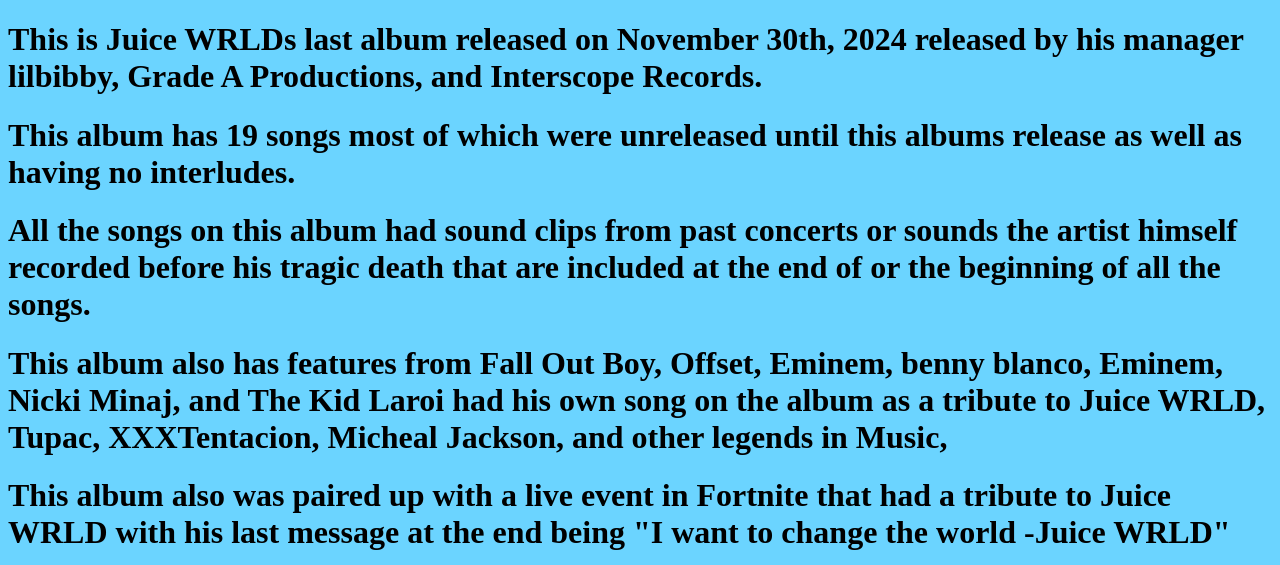
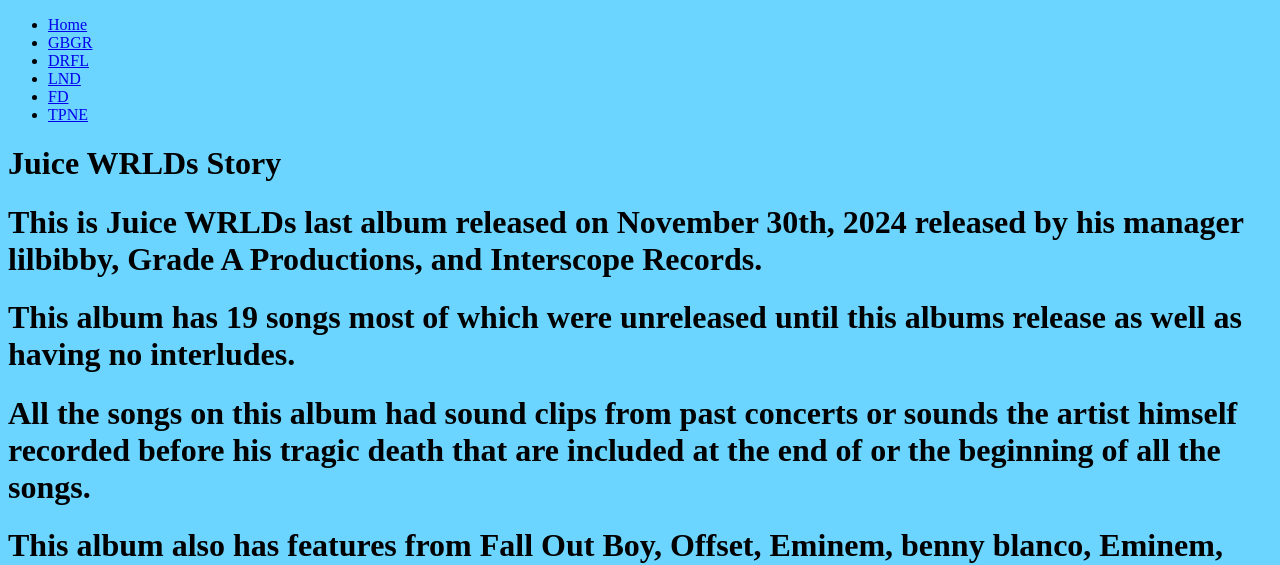
Before and after one commit to Ant-07/26rami.github.io, a plain HTML site: page OoglyBoogly/ThePartyNeverEnds.html in a window 1280 px wide. Shown: the top 565 px of the page. Drawn offline with Linux system fonts and the light colour scheme.

Commit message:
Update ThePartyNeverEnds.html

```diff
--- a/OoglyBoogly/ThePartyNeverEnds.html
+++ b/OoglyBoogly/ThePartyNeverEnds.html
@@ -7,6 +7,22 @@
     <link rel="stylesheet" href="style.css">
 </head>
 <body>
+    <main>
+        <nav>
+            <ul class="navbar">
+                <li><a href="index.html">Home</a></li>
+                <li><a href="GoodByeandGoodRiddance.html">GBGR</a></li>
+                <li><a href="DeathRaceForLove.html">DRFL</a></li>
+                <li><a href="LegendsNeverDie.html">LND</a></li>
+                <li><a href="FightingDemons.html">FD</a></li>
+                <li><a href="ThePartyNeverEnds.html">TPNE</a></li>
+            </ul>
+        </nav>
+
+        <h1 class="title">Juice WRLDs Story</h1>
+
+    </main>
+
     <h1>This is Juice WRLDs last album released on November 30th, 2024 released by his manager lilbibby, Grade A Productions, and Interscope Records.</h1>
     <h1>This album has 19 songs most of which were unreleased until this albums release as well as having no interludes.</h1>
     <h1>All the songs on this album had sound clips from past concerts or sounds the artist himself recorded before his tragic death that are included at the end of or the beginning of all the songs.</h1>
```
